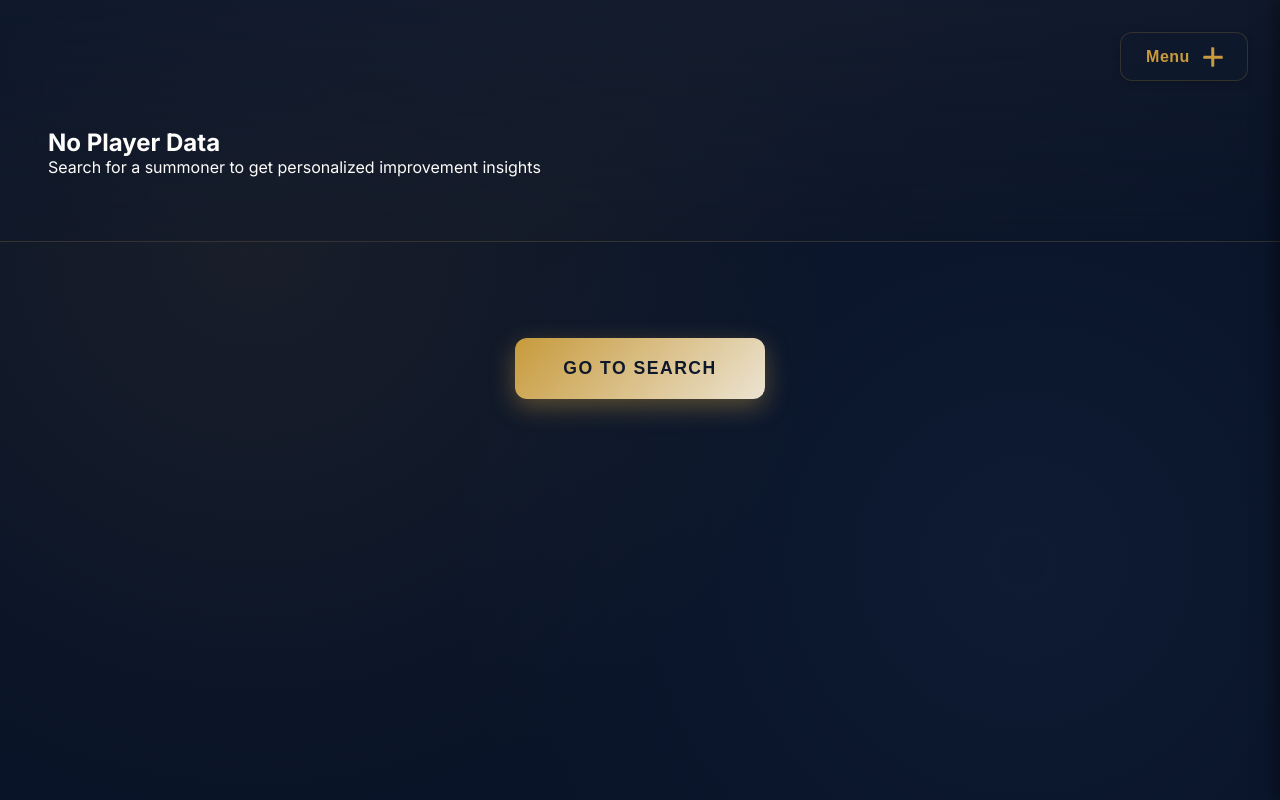
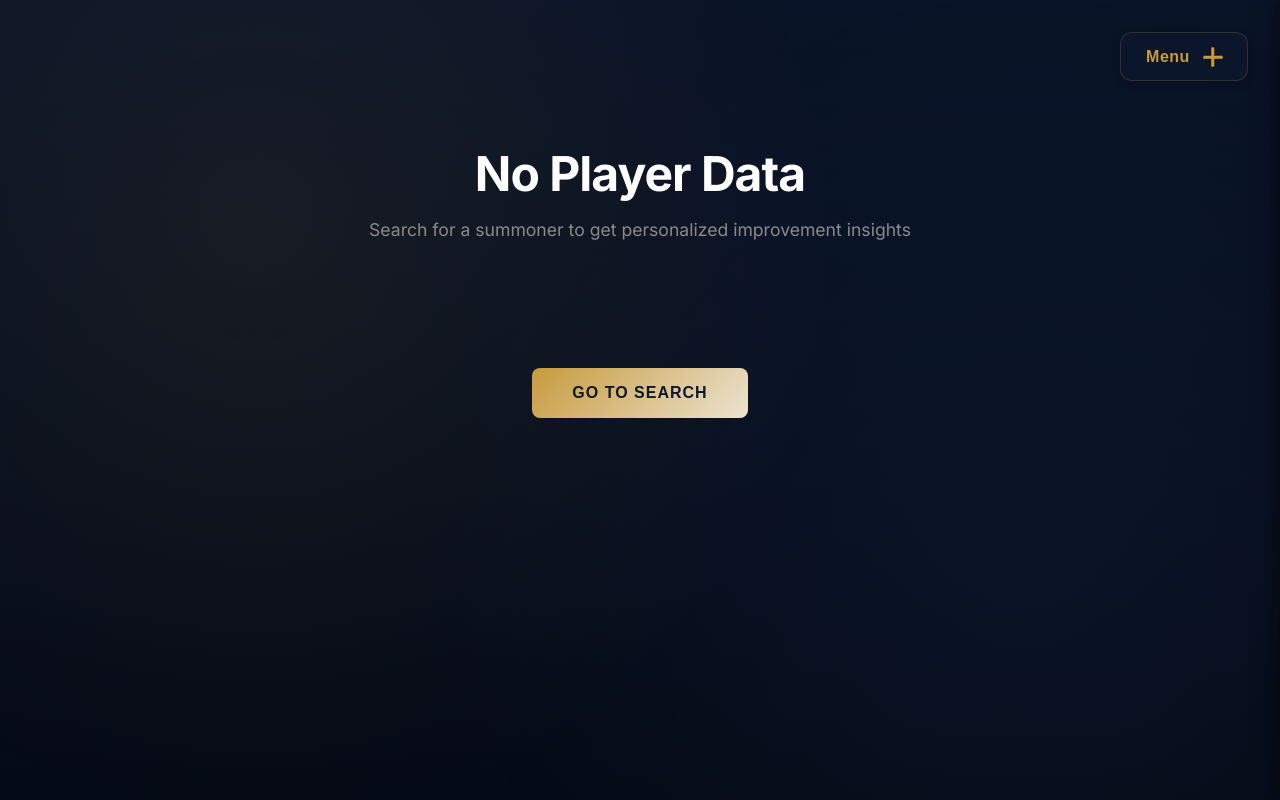
Before and after one commit to KenC2006/Rift_Rewind, a React (Create React App) app in the folder frontend/: page /climb in a window 1280 px wide. Shown: the top 800 px of the page. Built offline with nearby package versions, Linux system fonts and the light colour scheme.

Commit message:
fix: change climb no-data state to look like stats page

```diff
--- a/frontend/src/pages/Climb.css
+++ b/frontend/src/pages/Climb.css
@@ -1,7 +1,7 @@
 .climb-page {
   min-height: 100vh;
-  padding-top: 0;
-  background: #0A1428;
+  padding-top: 80px;
+  background: linear-gradient(180deg, #0a1428 0%, #050b16 100%);
   position: relative;
   overflow-x: hidden;
   overflow-y: auto;
@@ -224,50 +224,62 @@
   overflow: hidden;
 }
 
-/* No Data State */
+/* No Data State - Matches Stats Page Exactly */
+/* Override climb-header styles when in no-data state */
+.climb-page .climb-header:not(:has(.header-content)) {
+  padding: 4rem 2rem;
+  text-align: center;
+  background: transparent;
+  border-bottom: none;
+  backdrop-filter: none;
+}
+
+.climb-page .climb-header:not(:has(.header-content))::before {
+  display: none;
+}
+
+.climb-header h2 {
+  font-size: 3rem;
+  font-weight: 700;
+  margin: 0 0 1rem 0;
+  color: #fff;
+  letter-spacing: -1px;
+}
+
+.climb-header p {
+  color: #8A8A8A;
+  font-size: 1.1rem;
+  margin: 0;
+}
+
 .no-data-container {
   display: flex;
-  flex-direction: column;
   justify-content: center;
   align-items: center;
-  padding: 6rem 2rem;
-  text-align: center;
-}
-
-.no-data-container h2 {
-  color: #fff;
-  font-size: 2rem;
-  margin-bottom: 1rem;
-}
-
-.no-data-container p {
-  color: #8A8A8A;
-  font-size: 1.1rem;
-  margin-bottom: 2rem;
+  padding: 4rem 2rem;
 }
 
 .search-button {
-  padding: 1.25rem 3rem;
+  padding: 1rem 2.5rem;
   background: linear-gradient(135deg, #C89B3C 0%, #F0E6D2 100%);
   color: #0A1428;
   border: none;
-  border-radius: 12px;
-  font-size: 1.1rem;
-  font-weight: 700;
+  border-radius: 8px;
+  font-size: 1rem;
+  font-weight: 600;
   cursor: pointer;
   transition: all 0.3s ease;
   text-transform: uppercase;
-  letter-spacing: 1.5px;
-  box-shadow: 0 8px 24px rgba(200, 155, 60, 0.4);
+  letter-spacing: 1px;
 }
 
 .search-button:hover {
-  transform: translateY(-4px);
-  box-shadow: 0 12px 36px rgba(200, 155, 60, 0.6);
+  transform: translateY(-2px);
+  box-shadow: 0 8px 20px rgba(200, 155, 60, 0.3);
 }
 
 .search-button:active {
-  transform: translateY(-2px);
+  transform: translateY(0);
 }
 
 /* Responsive Design */
```
